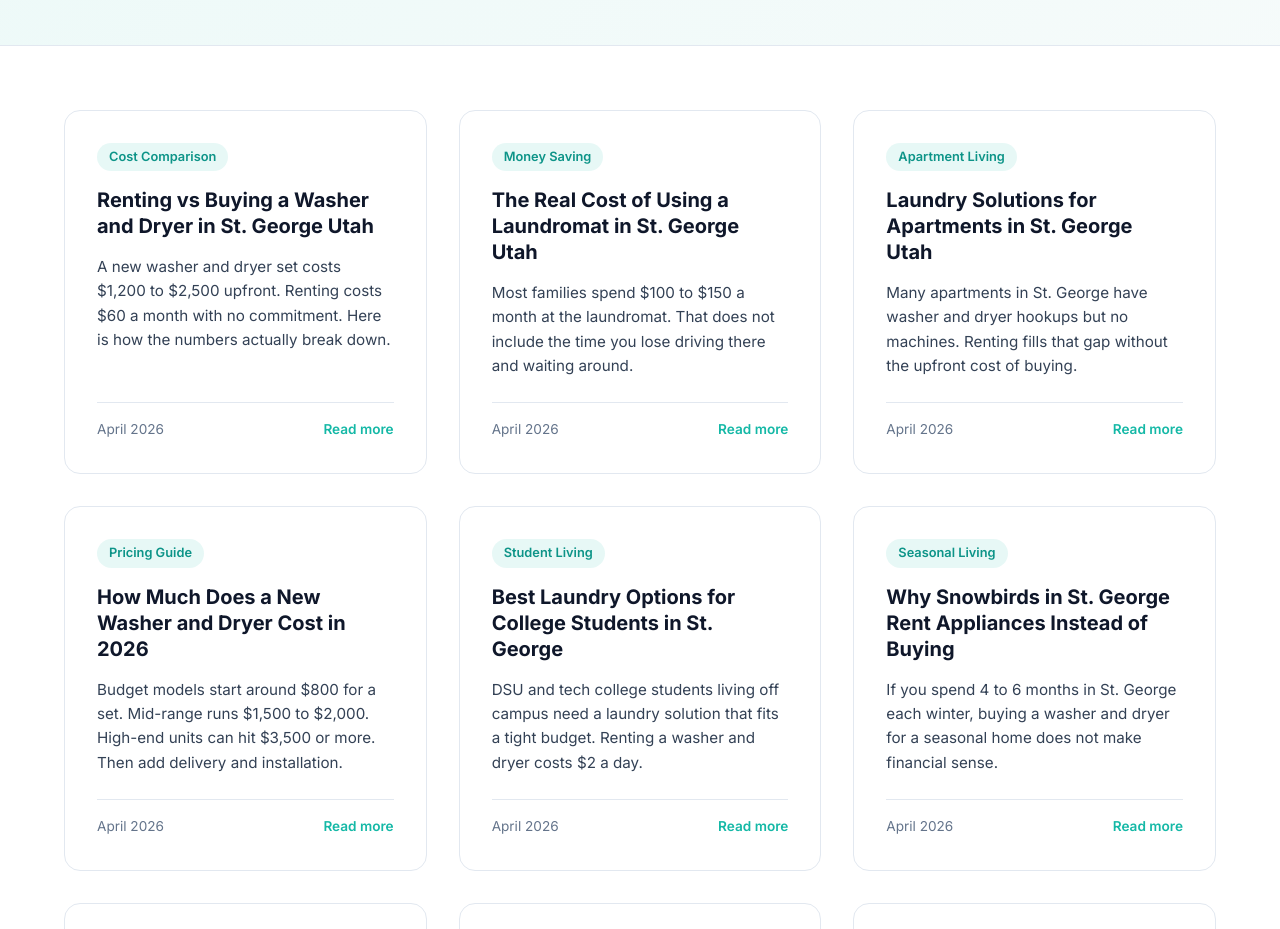
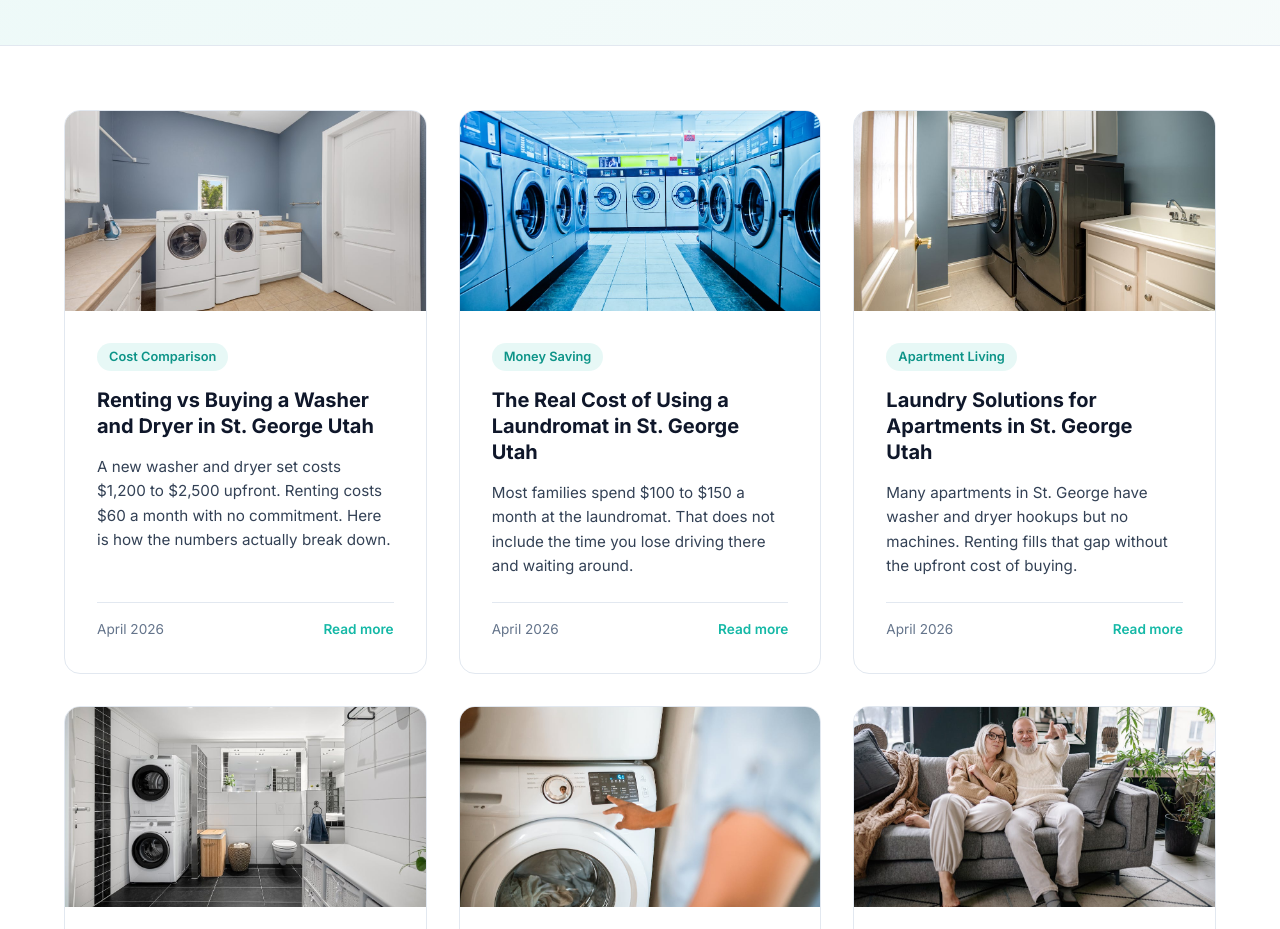
Before and after one commit to DrewAdams85/dryandwashrent, a plain HTML site: page blog/index.html in a window 1280 px wide. Shown: the part 283-1212 px from the top of the page. Drawn offline with Linux system fonts and the light colour scheme.

Commit message:
Add thumbnail images to blog index cards
Each blog card now displays its matching stock image above
the title and excerpt.

Co-Authored-By: Claude Opus 4.6 (1M context) <noreply@anthropic.com>

```diff
--- a/blog/blog.css
+++ b/blog/blog.css
@@ -37,6 +37,12 @@
     color: inherit;
     display: flex;
     flex-direction: column;
+}
+
+.blog-card-image {
+    width: 100%;
+    height: 200px;
+    object-fit: cover;
 }
 
 .blog-card:hover {
--- a/blog/index.html
+++ b/blog/index.html
@@ -90,6 +90,7 @@
             <div class="blog-grid">
 
                 <a href="rent-vs-buy-washer-dryer-st-george.html" class="blog-card">
+                    <img src="images/laundry-room.jpg" alt="Home laundry room with washer and dryer" class="blog-card-image" width="400" height="200" loading="lazy">
                     <div class="blog-card-body">
                         <span class="blog-card-tag">Cost Comparison</span>
                         <h2 class="blog-card-title">Renting vs Buying a Washer and Dryer in St. George Utah</h2>
@@ -102,6 +103,7 @@
                 </a>
 
                 <a href="laundromat-costs-st-george.html" class="blog-card">
+                    <img src="images/laundromat.jpg" alt="Rows of washing machines inside a laundromat" class="blog-card-image" width="400" height="200" loading="lazy">
                     <div class="blog-card-body">
                         <span class="blog-card-tag">Money Saving</span>
                         <h2 class="blog-card-title">The Real Cost of Using a Laundromat in St. George Utah</h2>
@@ -114,6 +116,7 @@
                 </a>
 
                 <a href="apartment-laundry-solutions-st-george.html" class="blog-card">
+                    <img src="images/apartment-laundry.jpg" alt="Compact washer and dryer in an apartment" class="blog-card-image" width="400" height="200" loading="lazy">
                     <div class="blog-card-body">
                         <span class="blog-card-tag">Apartment Living</span>
                         <h2 class="blog-card-title">Laundry Solutions for Apartments in St. George Utah</h2>
@@ -126,6 +129,7 @@
                 </a>
 
                 <a href="how-much-washer-dryer-cost-2026.html" class="blog-card">
+                    <img src="images/new-washer-dryer.jpg" alt="Modern washer and dryer set" class="blog-card-image" width="400" height="200" loading="lazy">
                     <div class="blog-card-body">
                         <span class="blog-card-tag">Pricing Guide</span>
                         <h2 class="blog-card-title">How Much Does a New Washer and Dryer Cost in 2026</h2>
@@ -138,6 +142,7 @@
                 </a>
 
                 <a href="college-students-laundry-st-george.html" class="blog-card">
+                    <img src="images/student-laundry.jpg" alt="Person using a washing machine" class="blog-card-image" width="400" height="200" loading="lazy">
                     <div class="blog-card-body">
                         <span class="blog-card-tag">Student Living</span>
                         <h2 class="blog-card-title">Best Laundry Options for College Students in St. George</h2>
@@ -150,6 +155,7 @@
                 </a>
 
                 <a href="snowbird-appliance-rental-st-george.html" class="blog-card">
+                    <img src="images/senior-couple.jpg" alt="Senior couple relaxing at home" class="blog-card-image" width="400" height="200" loading="lazy">
                     <div class="blog-card-body">
                         <span class="blog-card-tag">Seasonal Living</span>
                         <h2 class="blog-card-title">Why Snowbirds in St. George Rent Appliances Instead of Buying</h2>
@@ -162,6 +168,7 @@
                 </a>
 
                 <a href="hidden-costs-owning-washer-dryer.html" class="blog-card">
+                    <img src="images/appliance-repair.jpg" alt="Technician repairing an appliance" class="blog-card-image" width="400" height="200" loading="lazy">
                     <div class="blog-card-body">
                         <span class="blog-card-tag">Cost Analysis</span>
                         <h2 class="blog-card-title">The Hidden Costs of Owning a Washer and Dryer</h2>
@@ -174,6 +181,7 @@
                 </a>
 
                 <a href="save-money-laundry-st-george.html" class="blog-card">
+                    <img src="images/piggy-bank-savings.jpg" alt="Saving money with a piggy bank and coins" class="blog-card-image" width="400" height="200" loading="lazy">
                     <div class="blog-card-body">
                         <span class="blog-card-tag">Money Saving</span>
                         <h2 class="blog-card-title">How to Save Money on Laundry in St. George Utah</h2>
@@ -186,6 +194,7 @@
                 </a>
 
                 <a href="short-term-housing-washer-dryer-rental.html" class="blog-card">
+                    <img src="images/healthcare-workers.jpg" alt="Healthcare workers in a hospital" class="blog-card-image" width="400" height="200" loading="lazy">
                     <div class="blog-card-body">
                         <span class="blog-card-tag">Temporary Housing</span>
                         <h2 class="blog-card-title">Washer and Dryer Rental for Short Term Housing in Southern Utah</h2>
@@ -198,6 +207,7 @@
                 </a>
 
                 <a href="benefits-in-home-laundry.html" class="blog-card">
+                    <img src="images/family-folding-laundry.jpg" alt="Family folding laundry together at home" class="blog-card-image" width="400" height="200" loading="lazy">
                     <div class="blog-card-body">
                         <span class="blog-card-tag">Lifestyle</span>
                         <h2 class="blog-card-title">Why In-Home Laundry Beats the Laundromat Every Time</h2>
@@ -210,6 +220,7 @@
                 </a>
 
                 <a href="washer-dryer-maintenance-safety-tips.html" class="blog-card">
+                    <img src="images/washer-maintenance.jpg" alt="Couple loading a washing machine at home" class="blog-card-image" width="400" height="200" loading="lazy">
                     <div class="blog-card-body">
                         <span class="blog-card-tag">Home Safety</span>
                         <h2 class="blog-card-title">Washer and Dryer Maintenance and Safety Tips for Your Home</h2>
```
